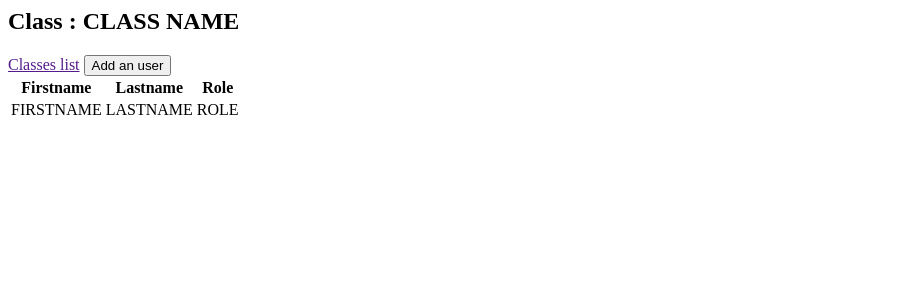
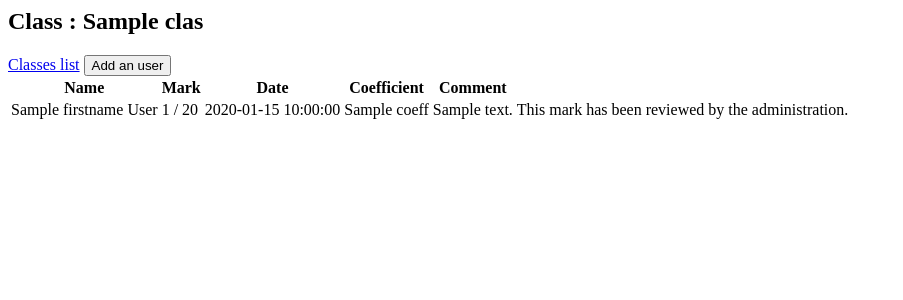
Before and after one commit to sDromacque/astonSemaine5, a PHP site: template templates/classes/detail.classes.template.php in a window 1280 px wide. Shown: the top 300 px of the page, without its empty margins (0-903 px from the left). Run offline with PHP 8.4, Linux system fonts and the light colour scheme; the template is opened without the code that fills it: most values are stand-ins (such as "Sample title", 1, 10 or a date in 2020).

Commit message:
COMMIT ALL THE FILES o/

```diff
--- a/classes.php
+++ b/classes.php
@@ -1,8 +1,8 @@
 <?php
 require_once 'script/Classroom.php';
+require_once 'script/Note.php';
 $content = 'templates/classes/list.classes.template.php';
 
 $classes = Classroom::getAllClassroom();
 
-
 require_once 'templates/layouts/main.layouts.template.php';
--- a/script/Classroom.php
+++ b/script/Classroom.php
@@ -2,10 +2,13 @@
 
 require_once('Database.php');
 require_once('Person.php');
+require_once('Note.php');
 
 class Classroom
 {
     private $id;
+    private $name;
+    private $students;
 
     /**
      * @return mixed
@@ -54,8 +57,6 @@ class Classroom
     {
         $this->students = $students;
     }
-    private $name;
-    private $students;
 
     public function __construct($newId, $newName, $students)
     {
--- a/templates/classes/detail.classes.template.php
+++ b/templates/classes/detail.classes.template.php
@@ -1,23 +1,37 @@
 <div class="classes-detail-container">
     <nav class="sub-nav">
-        <h2>Class : CLASS NAME</h2>
-        <a href="" class="back">Classes list</a>
+        <h2>Class : <?= $class->getName(); ?></h2>
+        <a href="classes.php" class="back">Classes list</a>
         <a href=""><button>Add an user</button></a>
     </nav>
     <table>
         <thead>
         <tr>
-            <th>Firstname</th>
-            <th>Lastname</th>
-            <th>Role</th>
+            <th>Name</th>
+            <th>Mark</th>
+            <th>Date</th>
+            <th>Coefficient</th>
+            <th>Comment</th>
+            <th></th>
         </tr>
         </thead>
         <tbody>
+        <?php foreach($notes as $note) : ?>
         <tr>
-            <td>FIRSTNAME</td>
-            <td>LASTNAME</td>
-            <td>ROLE</td>
+            <td><?= $note['firstname'].' '.$note['lastname'] ?></td>
+            <td><?= round($note['note'], 1) ?> / 20</td>
+            <td><?= $note['CreatedAt'] ?></td>
+            <td><?= $note['coeff'] ?></td>
+            <td><?= $note['comment'] ?></td>
+            <td>
+                <?php if (count($note['reviewedAt'])) : ?>
+                This mark has been reviewed by the administration.
+                <?php else: ?>
+                This mark has not been yet reviewed yet. You can <a href="">edit this mark</a>.
+                <?php endif; ?>
+            </td>
         </tr>
+        <?php endforeach; ?>
         </tbody>
     </table>
 </div>
--- a/templates/classes/list.classes.template.php
+++ b/templates/classes/list.classes.template.php
@@ -5,8 +5,8 @@
         <div class="list-item">
             <h3><?= $class->getName(); ?></h3>
             <p>Students : <?= count($class->getStudents()); ?></p>
-            <p>Class average : ## / 20</p>
-            <a href=""><button>Show class</button></a>
+            <p>Class average : <?= round(Note::getClassAvg($class->getId()), 1)  ?> / 20</p>
+            <a href="classDetail.php?class=<?= $class->getId(); ?>"><button>Show class</button></a>
         </div>
         <?php endforeach; ?>
     </div>
```
Also changed, not shown: classDetail.php (added, +10 -0 lines), script/Note.php (+5 -5 lines), templates/users/list.users.template.php (+16 -1 lines).
